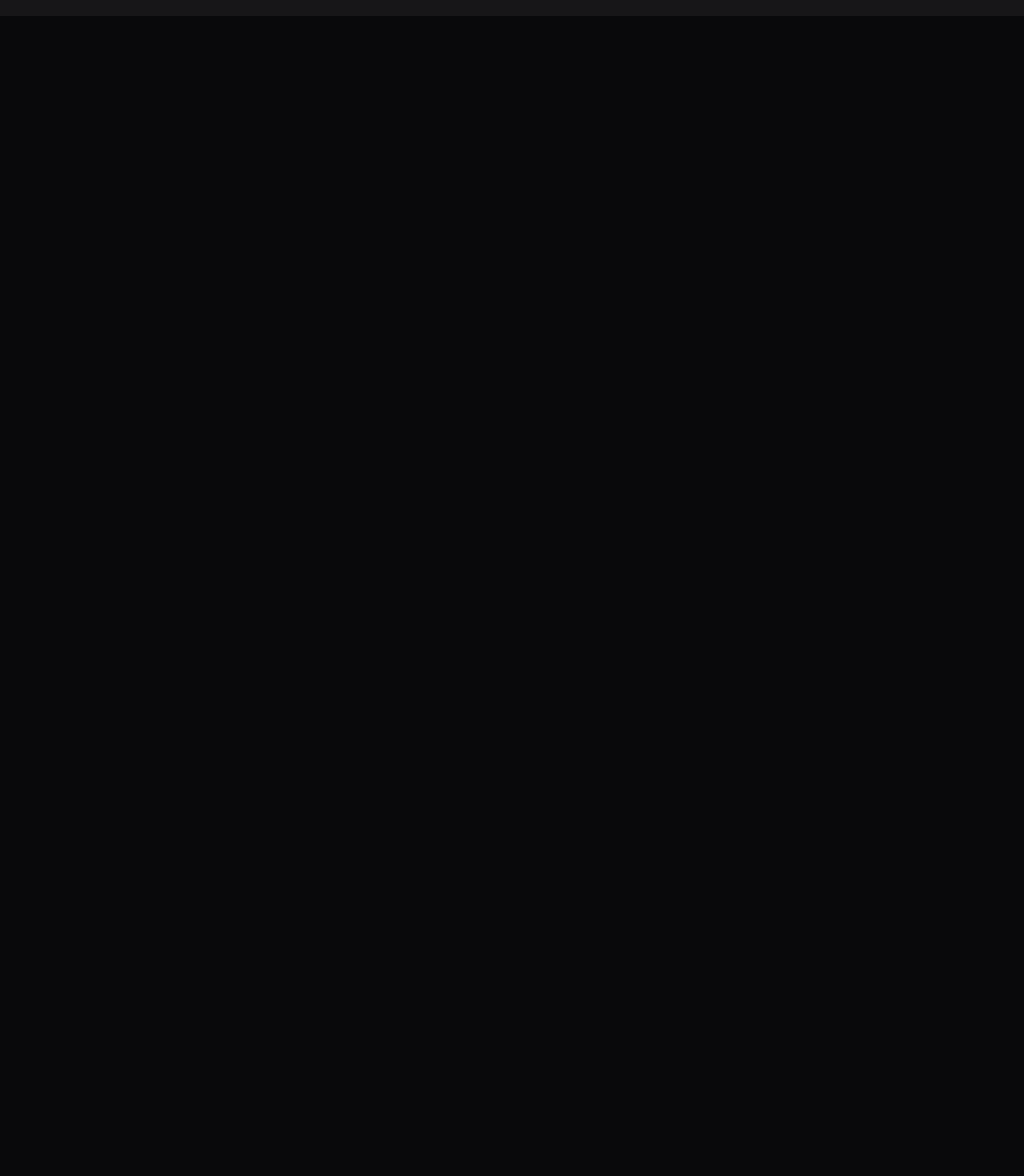
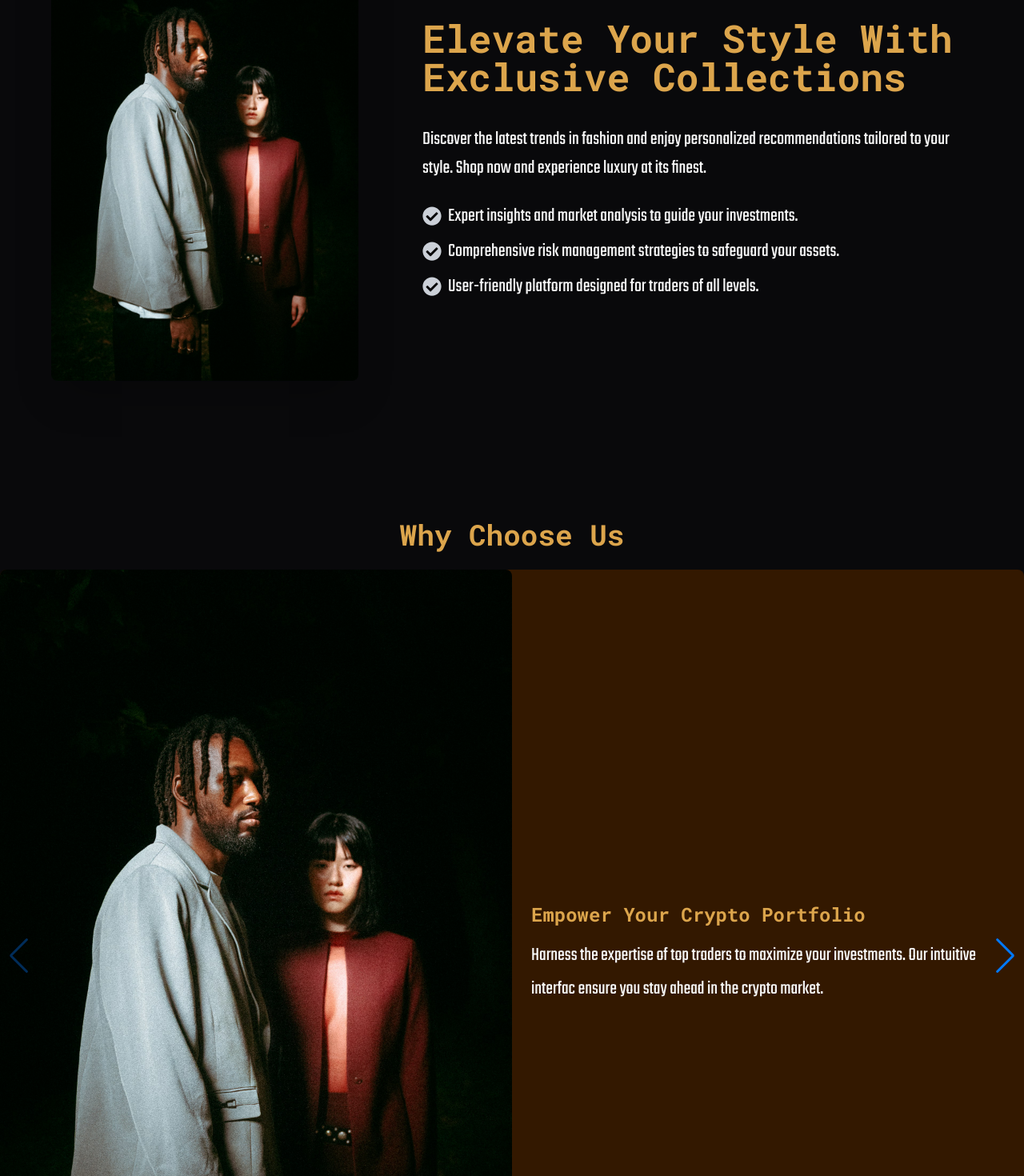
Before and after one commit to xandersavage/React-Ecommerce-Store, a React (Vite) app: page /React-Ecommerce-Store/about in a window 1280 px wide. Shown: the part 1000-2470 px from the top of the page at 80% size. Before the commit the page ends 1020 px from the top, so only its background shows below. Built offline with nearby package versions, Linux system fonts and the light colour scheme.

Commit message:
carousel

```diff
--- a/package.json
+++ b/package.json
@@ -17,7 +17,9 @@
 		"daisyui": "^4.12.10",
 		"react": "^18.3.1",
 		"react-dom": "^18.3.1",
-		"react-router-dom": "^6.25.1"
+		"react-icons": "^5.2.1",
+		"react-router-dom": "^6.25.1",
+		"swiper": "^11.1.9"
 	},
 	"devDependencies": {
 		"@types/react": "^18.3.3",
--- /dev/null
+++ b/src/components/Carousel.jsx
@@ -0,0 +1,67 @@
+import { Swiper, SwiperSlide } from 'swiper/react';
+import 'swiper/css';
+import 'swiper/css/navigation';
+import 'swiper/css/pagination';
+import { Navigation, Pagination } from 'swiper/modules';
+
+// Images
+import carouselOne from '../assets/images/hero-1.jpg';
+import carouselTwo from '../assets/images/hero-2.jpg';
+import carouselThree from '../assets/images/gallery-3.jpg';
+
+const Carousel = () => {
+	const carouselItems = [
+		{
+			title: 'Empower Your Crypto Portfolio',
+			description:
+				'Harness the expertise of top traders to maximize your investments. Our intuitive interfac ensure you stay ahead in the crypto market.',
+			image: carouselOne
+		},
+		{
+			title: 'Expert Insights and Market Analysis',
+			description:
+				'Benefit from strategies that have consistently delivered high returns. Get expert insights to guide your investments.',
+			image: carouselTwo
+		},
+		{
+			title: 'User-Friendly Platform',
+			description:
+				'Join our platform to copy trade with the best. Designed for traders of all levels, our platform is easy to navigate and use.',
+			image: carouselThree
+		}
+	];
+
+	return (
+		<div className="py-12">
+			<div className="container mx-auto">
+				<h2 className="text-4xl font-bold text-center mb-6">Why Choose Us</h2>
+				<Swiper
+					modules={[Navigation, Pagination]}
+					spaceBetween={50}
+					slidesPerView={1}
+					navigation
+					pagination={{ clickable: true }}
+					autoplay={{ delay: 3000, disableOnInteraction: false }} // Ensure autoplay is properly configured
+				>
+					{carouselItems.map((item, index) => (
+						<SwiperSlide key={index}>
+							<div className="flex flex-col md:flex-row items-center bg-neutral rounded-lg shadow-md">
+								<img
+									src={item.image}
+									alt={item.title}
+									className="w-1/2 md:w-1/2 rounded-lg"
+								/>
+								<div className="md:ml-6  mt-4 md:mt-0 prose">
+									<h3 className="text-2xl font-bold">{item.title}</h3>
+									<p className="mt-2">{item.description}</p>
+								</div>
+							</div>
+						</SwiperSlide>
+					))}
+				</Swiper>
+			</div>
+		</div>
+	);
+};
+
+export default Carousel;
--- a/src/components/HeroSection.jsx
+++ b/src/components/HeroSection.jsx
@@ -1,7 +1,24 @@
 // import fashionOne from '../assets/svg/fashion-1.svg';
-import fashionTwo from '../assets/images/hero-2.jpg';
 
-const HeroSection = () => {
+// Prop Types
+import PropTypes from 'prop-types';
+
+/**
+ * HeroSection component renders a hero section with an optional description and additional content.
+ *
+ * @param {string} title - The title of the hero section.
+ * @param {string} description - The description text of the hero section.
+ * @param {string} image - The URL of the image to be displayed.
+ * @param {React.Node} additionalContent - Any additional React nodes to be displayed.
+ */
+
+const HeroSection = ({
+	image,
+	title,
+	description,
+	btnText,
+	additionalContent
+}) => {
 	return (
 		<>
 			<div className="hero min-h-screen w-full">
@@ -11,23 +28,20 @@ const HeroSection = () => {
 								px-4 sm:px-8 lg:px-16"
 				>
 					<img
-						src={fashionTwo}
+						src={image}
 						className="max-w-full sm:max-w-sm rounded-lg shadow-2xl
 									mb-6"
 						alt="Fashion"
 					/>
-					<div className="text-center sm:ml-8 lg:ml-16">
-						<h1 className="text-5xl font-robotoMono font-bold mb-3">
-							Elevate Your Style With Exclusive Collections
-						</h1>
-						<p className="py-6 font-teko">
-							Discover the latest trends in fashion and enjoy personalized
-							recommendations tailored to your style. Shop now and experience
-							luxury at its finest.
-						</p>
-						<button className="btn btn-primary rounded-none">
-							Explore Now
-						</button>
+					<div className="text-left sm:ml-8 lg:ml-16">
+						<h1 className="text-5xl font-robotoMono font-bold mb-3">{title}</h1>
+						{description && <p className="py-6 font-teko">{description}</p>}
+						{additionalContent}
+						{btnText && (
+							<button className="btn btn-primary rounded-none">
+								{btnText}
+							</button>
+						)}
 					</div>
 				</div>
 			</div>
@@ -35,4 +49,17 @@ const HeroSection = () => {
 	);
 };
 
+HeroSection.PropTypes = {
+	title: PropTypes.string.isRequired,
+	description: PropTypes.string.isRequired,
+	image: PropTypes.string.isRequired,
+	btnText: PropTypes.string,
+	additionalContent: PropTypes.node
+};
+
+HeroSection.defaultProps = {
+	additionalContent: null,
+	btnText: null
+};
+
 export default HeroSection;
--- a/src/pages/AboutPage.jsx
+++ b/src/pages/AboutPage.jsx
@@ -1,12 +1,50 @@
+// Components
 import Intro from '../components/Intro';
+import HeroSection from '../components/HeroSection';
+import Carousel from '../components/Carousel';
 
 // Images
 import aboutImage from '../assets/images/gallery-1.jpg';
+import fashionTwo from '../assets/images/hero-1.jpg';
+
+// React Icons
+import { FaCheckCircle } from 'react-icons/fa';
+
+/**
+ * Renders the About page with a hero section and additional content specific to the About page.
+ */
 
 const AboutPage = () => {
+	const aboutContent = (
+		<ul className="list-none space-y-2">
+			<li className="flex items-center">
+				<FaCheckCircle className="text-secondary-content text-2xl mr-2" />
+				<p>Expert insights and market analysis to guide your investments.</p>
+			</li>
+			<li className="flex items-center">
+				<FaCheckCircle className="text-secondary-content text-2xl mr-2" />
+				<p>
+					Comprehensive risk management strategies to safeguard your assets.
+				</p>
+			</li>
+			<li className="flex items-center">
+				<FaCheckCircle className="text-secondary-content text-2xl mr-2" />
+				<p>User-friendly platform designed for traders of all levels.</p>
+			</li>
+		</ul>
+	);
 	return (
 		<>
 			<Intro title="About" image={aboutImage} />
+			<HeroSection
+				image={fashionTwo}
+				title="Elevate Your Style With Exclusive Collections"
+				description="Discover the latest trends in fashion and enjoy personalized
+							recommendations tailored to your style. Shop now and experience
+							luxury at its finest."
+				additionalContent={aboutContent}
+			/>
+			<Carousel />
 		</>
 	);
 };
--- a/src/pages/HomePage.jsx
+++ b/src/pages/HomePage.jsx
@@ -5,6 +5,7 @@ import Gallery from '../components/Gallery';
 
 // Images
 import introImageHomePage from '../assets/images/hero-1.jpg';
+import fashionTwo from '../assets/images/hero-2.jpg';
 
 const HomePage = () => {
 	return (
@@ -17,7 +18,14 @@ const HomePage = () => {
 							selection"
 				buttonText="Shop Now"
 			/>
-			<HeroSection />
+			<HeroSection
+				image={fashionTwo}
+				title="Elevate Your Style With Exclusive Collections"
+				description="Discover the latest trends in fashion and enjoy personalized
+							recommendations tailored to your style. Shop now and experience
+							luxury at its finest."
+				btnText="Explore Now"
+			/>
 			<Collections />
 			<Gallery />
 		</>
--- a/src/styles.css
+++ b/src/styles.css
@@ -10,4 +10,5 @@ h6 {
 p {
 	font-family: 'Teko', sans-serif;
 	font-size: 1.5rem;
+	color: whitesmoke;
 }
```
Also changed, not shown: 1 other file (tests, documents, lock files or other folders).
